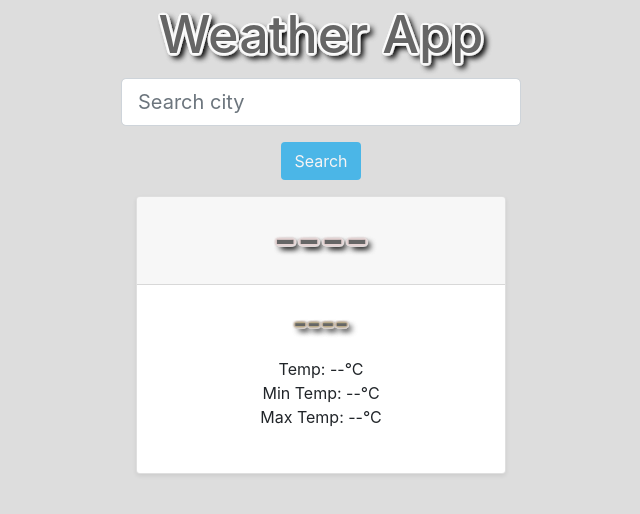
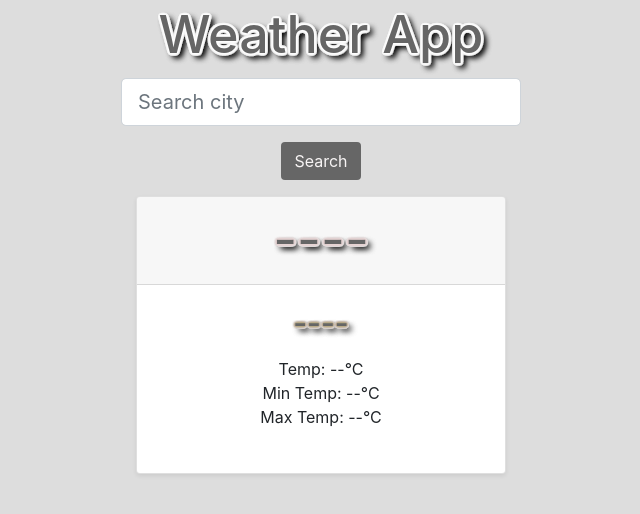
Before and after one commit to adnanhassan23/weather-app, a plain HTML site: page index.html in a window 1280 px wide. Shown: the whole page, without its empty margins (319-959 px from the left). Drawn offline with nearby package versions, Linux system fonts and the light colour scheme.

Commit message:
Update style.css

```diff
--- a/style.css
+++ b/style.css
@@ -92,5 +92,7 @@ body {
 .btn-white {
   /* background-color: #81d4fa; */
   color: rgb(247, 244, 244);
-  background-color: #4bb6e7;
+/*   background-color: #4bb6e7; */
+    background-color: #666666;
+
 }
```
